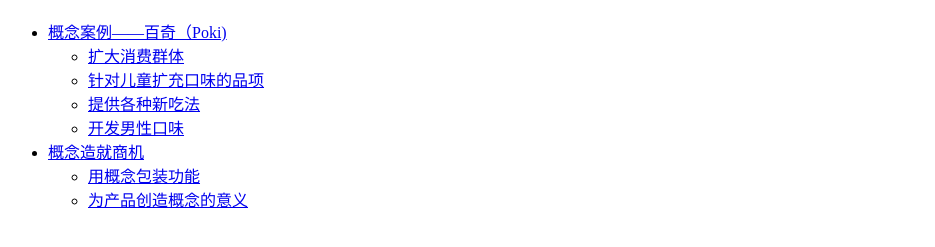
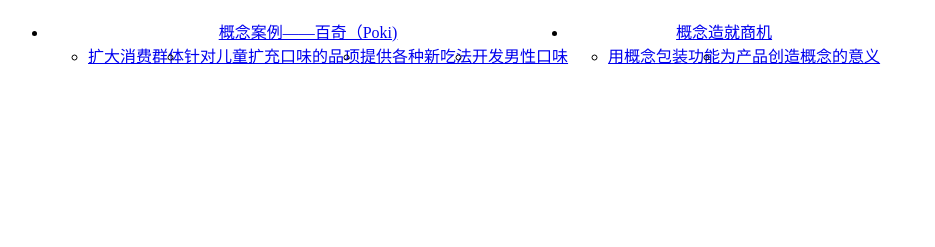
Before and after one commit to nalinali/TaguageTutorial, a plain HTML site: page index.html in a window 1280 px wide. Shown: the part 61-308 px from the top of the page, without its empty margins (0-935 px from the left). Drawn offline with Linux system fonts and the light colour scheme.

Commit message:
Update index.html

```diff
--- a/index.html
+++ b/index.html
@@ -1,6 +1,12 @@
 <!DOCTYPE html>
 <html>
-
+<style>
+	{margin:0;padding:0;}
+	.tree li{
+		float:left;
+		text-align:center;
+	}
+</style>
 <body>
 	<h1>Taguage</h1>
 	<div class="tree">
```
